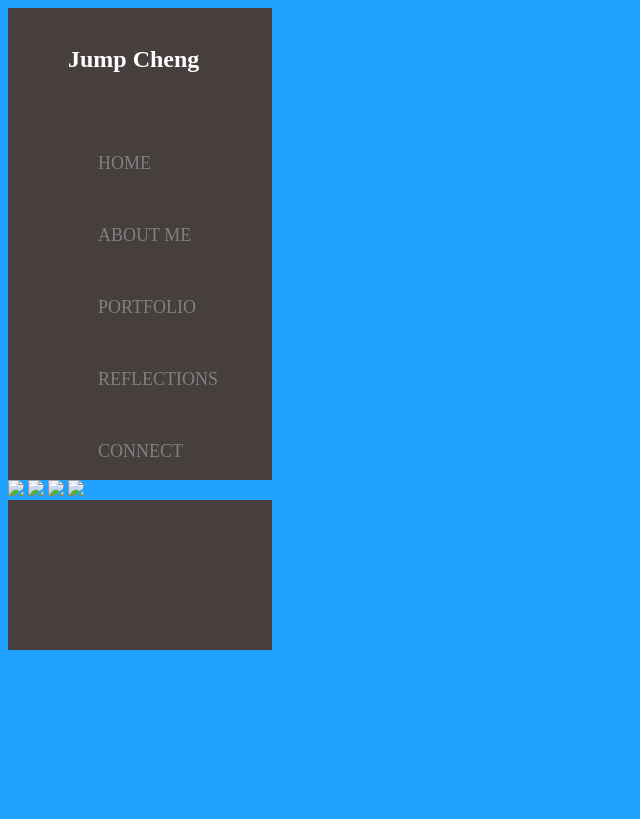
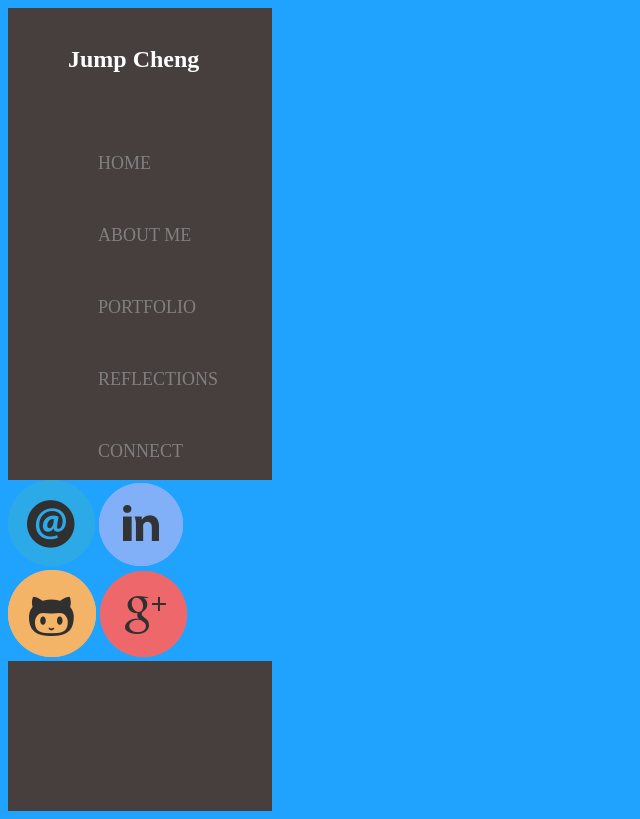
Before and after one commit to jumpcheng/jumpcheng.github.io, a plain HTML site: page index.html in a window 1280 px wide. Shown: the whole page, without its empty margins (0-640 px from the left). Drawn offline with Linux system fonts and the light colour scheme.

Commit message:
added google plus logo

```diff
--- a/index.html
+++ b/index.html
@@ -21,10 +21,10 @@
         <li>Connect</li>
       </ul>
         <div class ="social-icons">
-          <img src="images/facebook-logo.png" />
-          <img src="images/email-logo.png" />
-          <img src="images/linkedin-logo.png" />
-          <img src="images/github-logo.png" />
+          <img src="https://github.com/jumpcheng/jumpcheng.github.io/blob/master/logos/email-logo.png" />
+          <img src="https://github.com/jumpcheng/jumpcheng.github.io/blob/master/logos/linkedin-logo.png" />
+          <img src="https://github.com/jumpcheng/jumpcheng.github.io/blob/master/logos/github-logo.png" />
+          <img src="https://github.com/jumpcheng/jumpcheng.github.io/blob/master/logos/google-plus-logo.png" />
         </div>
 
     </div>
```
Also changed, not shown: logos/google-plus-logo.png (added).
